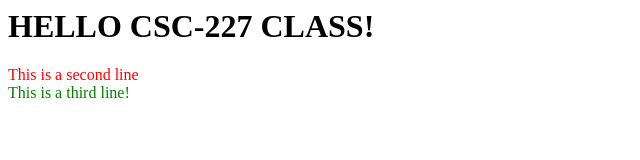
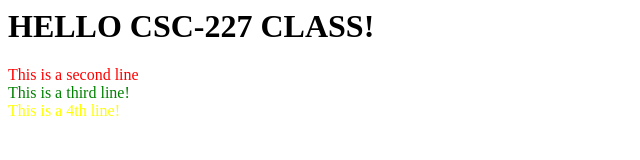
Before and after one commit to jkbanham/csc227, a plain HTML site: page index.html in a window 1280 px wide. Shown: the whole page, without its empty margins (0-640 px from the left). Drawn offline with Linux system fonts and the light colour scheme.

Commit message:
Update index.html

```diff
--- a/index.html
+++ b/index.html
@@ -3,5 +3,6 @@
 <H1>HELLO CSC-227 CLASS!</H1>
 <font color=red>This is a second line</font>
 <BR><font color=green>This is a third line!</font>
+<BR><font color=yellow>This is a 4th line!</font>
 </body>
 </html>
```
